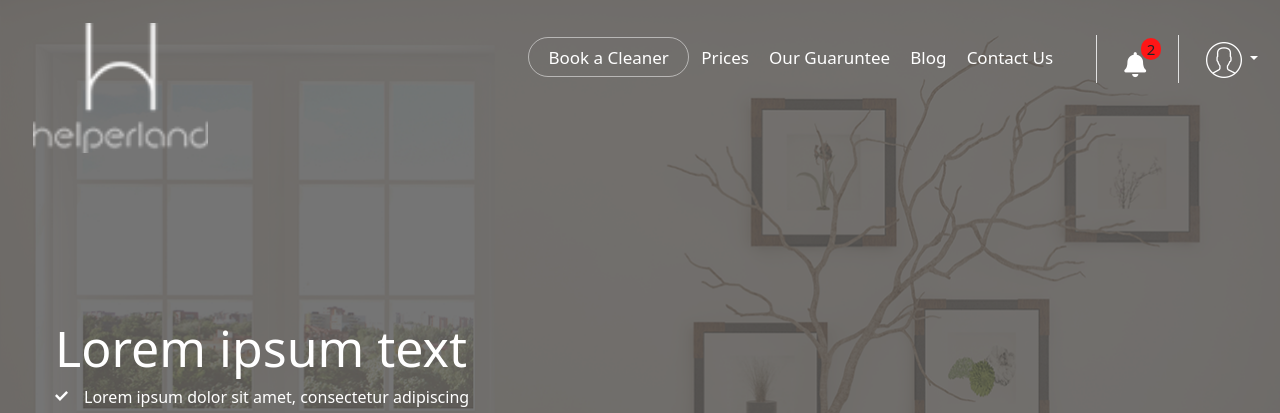
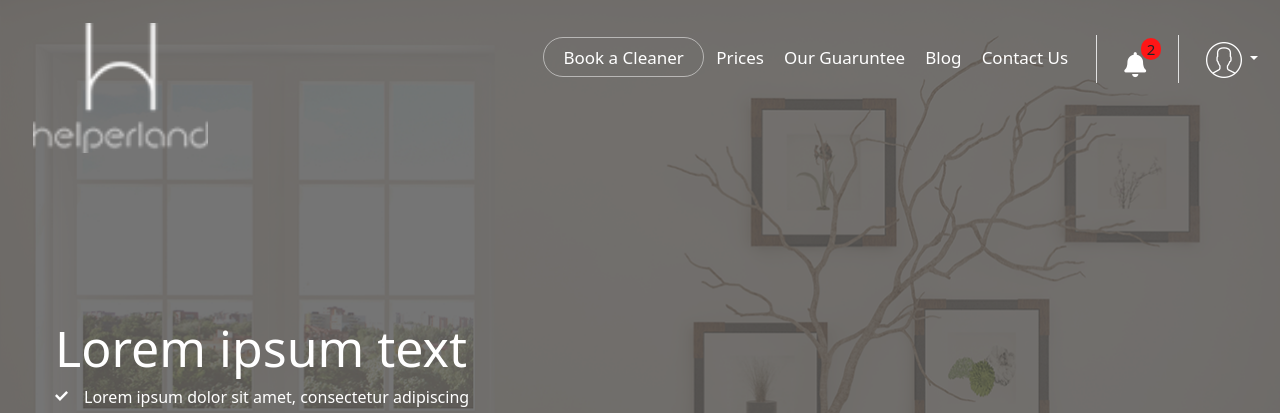
Before and after one commit to Harsh-Korat/Harsh-Korat, a PHP site: page /Helperland/Views/index.php in a window 1280 px wide. Shown: the top 413 px of the page. Run offline with PHP 8.4, Linux system fonts and the light colour scheme; the visitor is signed in with stand-in values (Sample User, id 1); some libraries are stand-ins or nearby versions.

Commit message:
Update Header-nav.php

```diff
--- a/Helperland/Views/Header-nav.php
+++ b/Helperland/Views/Header-nav.php
@@ -109,7 +109,7 @@ if (!isset($_SESSION['username'])) { ?>
           <a class="nav-link" href="./Prices.php">Prices</a>
           <a class="nav-link" href="#">Our Guaruntee</a>
           <a class="nav-link" href="#">Blog</a>
-          <a class="nav-link" href="./Contact.php">Contact Us</a>
+          <a class="nav-link" style="margin-right: -15px;" href="./Contact.php">Contact Us</a>
         </li>
 
         <li class="nav-item dropdown notification-bttn" style="margin-top: -8px;">
```
